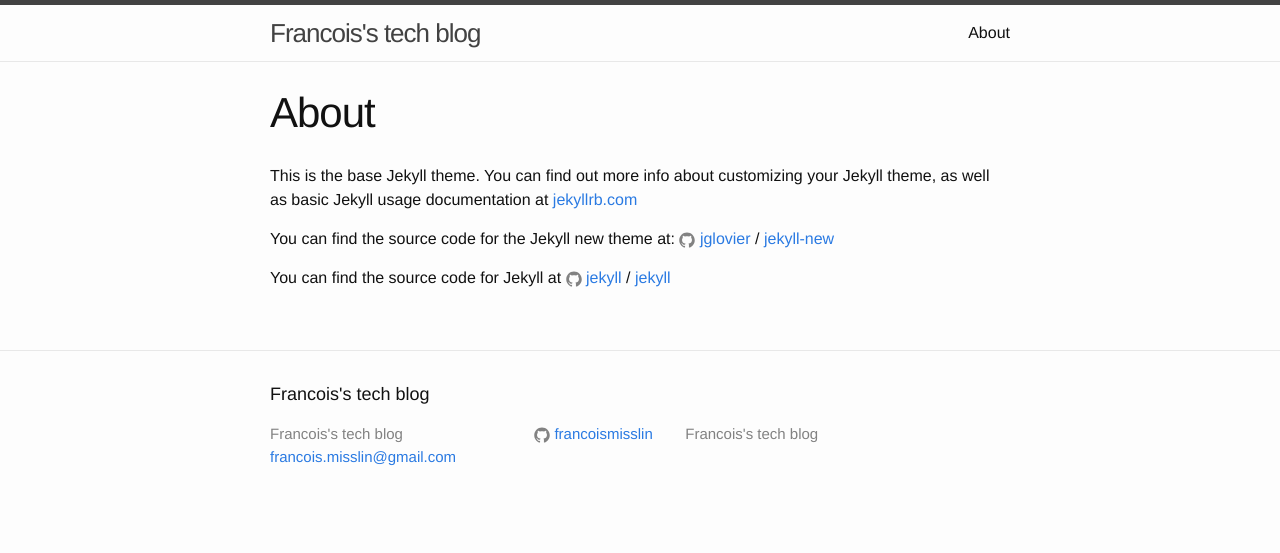
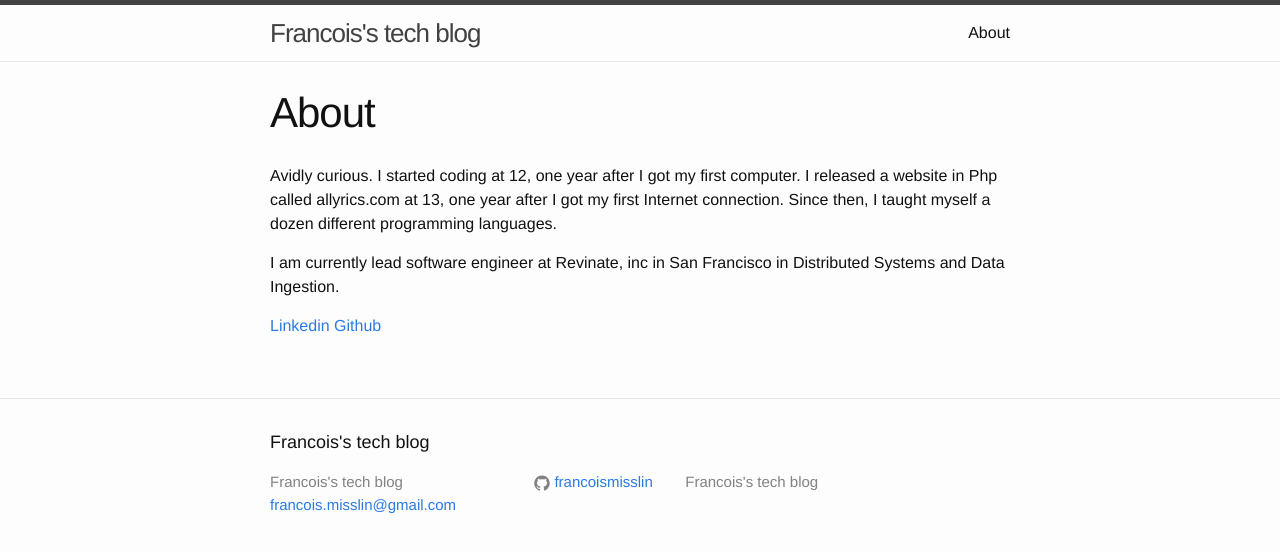
Before and after one commit to framis/framis.github.io, a Jekyll site: the page built from about.md, in a window 1280 px wide. Shown: the top 553 px of the page. Built offline with Jekyll 4.4.1, drawn with Linux system fonts in a browser that asks for light colours.

Commit message:
Changed about.md

```diff
--- a/about.md
+++ b/about.md
@@ -4,12 +4,9 @@
 permalink: /about/
 ---
 
-This is the base Jekyll theme. You can find out more info about customizing your Jekyll theme, as well as basic Jekyll usage documentation at [jekyllrb.com](http://jekyllrb.com/)
+Avidly curious. I started coding at 12, one year after I got my first computer. I released a website in Php called allyrics.com at 13, one year after I got my first Internet connection. Since then, I taught myself a dozen different programming languages.
 
-You can find the source code for the Jekyll new theme at:
-{% include icon-github.html username="jglovier" %} /
-[jekyll-new](https://github.com/jglovier/jekyll-new)
+I am currently lead software engineer at Revinate, inc in San Francisco in Distributed Systems and Data Ingestion.
 
-You can find the source code for Jekyll at
-{% include icon-github.html username="jekyll" %} /
-[jekyll](https://github.com/jekyll/jekyll)
+[Linkedin](https://www.linkedin.com/in/francoismisslin)
+[Github](https://github.com/framis)
```
